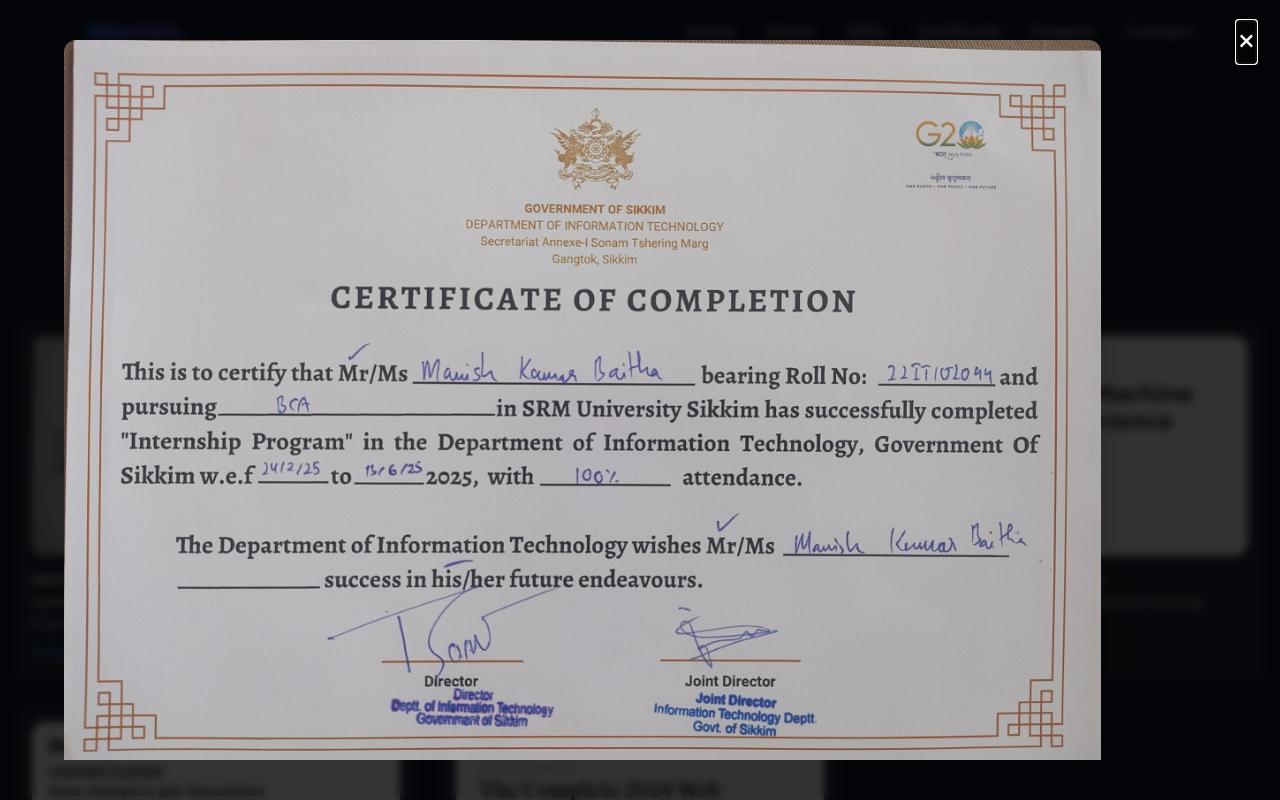
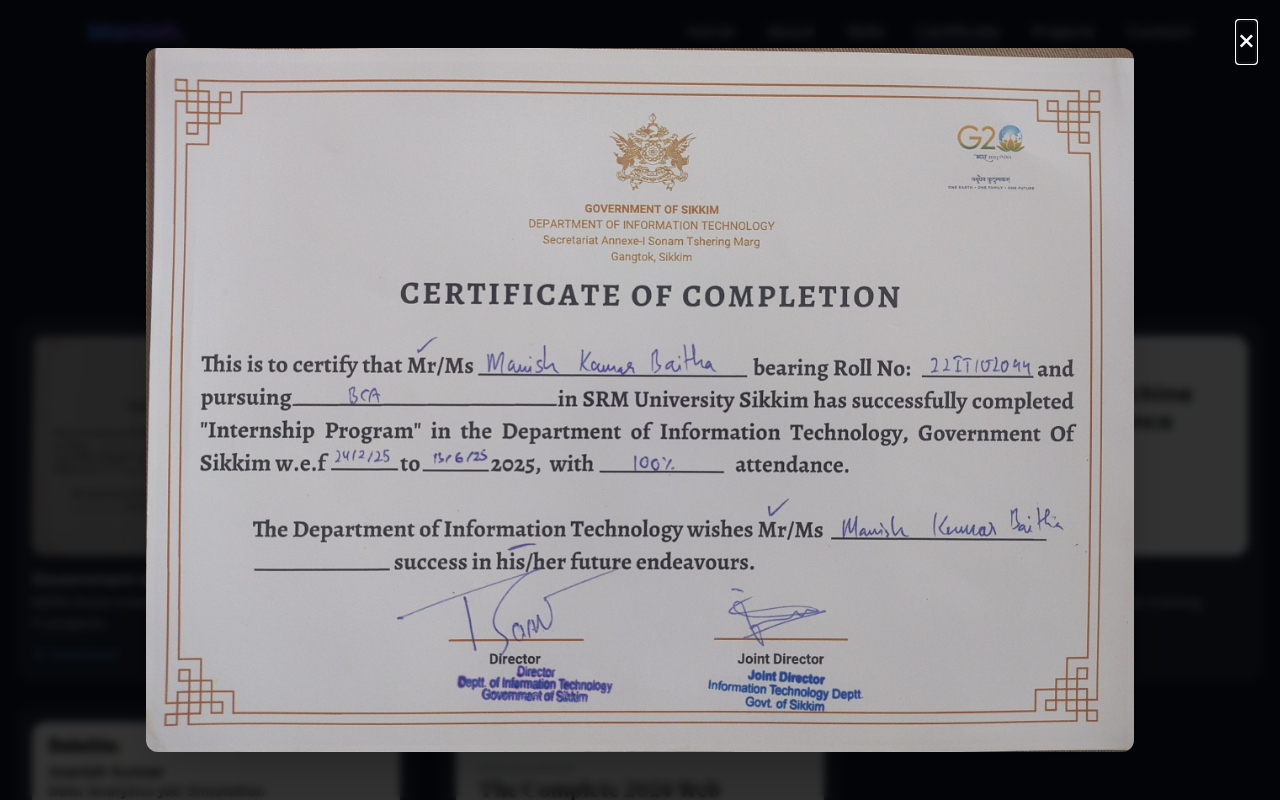
Before and after one commit to manishkr6/Portfolio, a React (Vite) app: page /certificates in a window 1280 px wide. Both pictures are taken after a click on the picture 216 px from the left and 446 px from the top of the page. Shown: the top 800 px of the page. Built offline with nearby package versions, Linux system fonts and the light colour scheme.

Commit message:
Modal: close on backdrop click, prevent background scroll; scale modal images to viewport safely and allow click-to-close

```diff
--- a/src/components/Certificate.jsx
+++ b/src/components/Certificate.jsx
@@ -1,8 +1,11 @@
 import { Link } from "react-router-dom";
+import { useState } from "react";
+import Modal from "./ui/Modal";
 import { certificatesData } from "../assets/data";
 
 const Certificate = () => {
   const homeCertificates = certificatesData.slice(0, 3);
+  const [modalImg, setModalImg] = useState(null);
 
   return (
     <section id="certificates" className="py-20 md:px-16">
@@ -17,7 +20,9 @@ const Certificate = () => {
               <img
                 src={cert.image}
                 alt={cert.title}
-                className="certificate-img"
+                className="certificate-img cursor-zoom-in"
+                loading="lazy"
+                onClick={() => setModalImg(cert.image)}
               />
 
               <h3 className="text-lg font-semibold mt-4">{cert.title}</h3>
@@ -35,6 +40,14 @@ const Certificate = () => {
             View More Certificates
           </Link>
         </div>
+
+        <Modal open={!!modalImg} onClose={() => setModalImg(null)}>
+          <img
+            src={modalImg}
+            className="max-w-[calc(100vw-96px)] max-h-[calc(100vh-96px)] object-contain rounded-xl shadow-2xl cursor-zoom-out"
+            onClick={() => setModalImg(null)}
+          />
+        </Modal>
       </div>
     </section>
   );
--- a/src/components/ui/Modal.jsx
+++ b/src/components/ui/Modal.jsx
@@ -12,10 +12,17 @@ const Modal = ({ open, onClose, children }) => {
 
     document.addEventListener("keydown", onKey);
 
+    // prevent background scrolling while modal is open
+    const prevOverflow = document.body.style.overflow;
+    document.body.style.overflow = "hidden";
+
     // set focus to close button
     setTimeout(() => closeRef.current?.focus(), 0);
 
-    return () => document.removeEventListener("keydown", onKey);
+    return () => {
+      document.removeEventListener("keydown", onKey);
+      document.body.style.overflow = prevOverflow;
+    };
   }, [open, onClose]);
 
   if (!open) return null;
@@ -25,6 +32,8 @@ const Modal = ({ open, onClose, children }) => {
       role="dialog"
       aria-modal="true"
       className="fixed inset-0 bg-black/80 backdrop-blur-sm flex items-center justify-center z-50"
+      style={{ touchAction: "none" }}
+      onMouseDown={(e) => e.target === e.currentTarget && onClose()}
     >
       <button
         ref={closeRef}
@@ -35,7 +44,9 @@ const Modal = ({ open, onClose, children }) => {
         &times;
       </button>
 
-      <div className="max-w-[90%] max-h-[90%] overflow-auto">{children}</div>
+      <div className="w-full h-full p-6 flex items-center justify-center overflow-hidden">
+        {children}
+      </div>
     </div>
   );
 };
--- a/src/pages/AllCertificates.jsx
+++ b/src/pages/AllCertificates.jsx
@@ -101,7 +101,8 @@ const AllCertificates = () => {
       <Modal open={!!modalImg} onClose={() => setModalImg(null)}>
         <img
           src={modalImg}
-          className="max-w-[90%] max-h-[90%] rounded-xl shadow-2xl"
+          className="max-w-[calc(100vw-96px)] max-h-[calc(100vh-96px)] object-contain rounded-xl shadow-2xl cursor-zoom-out"
+          onClick={() => setModalImg(null)}
         />
       </Modal>
     </>
```
